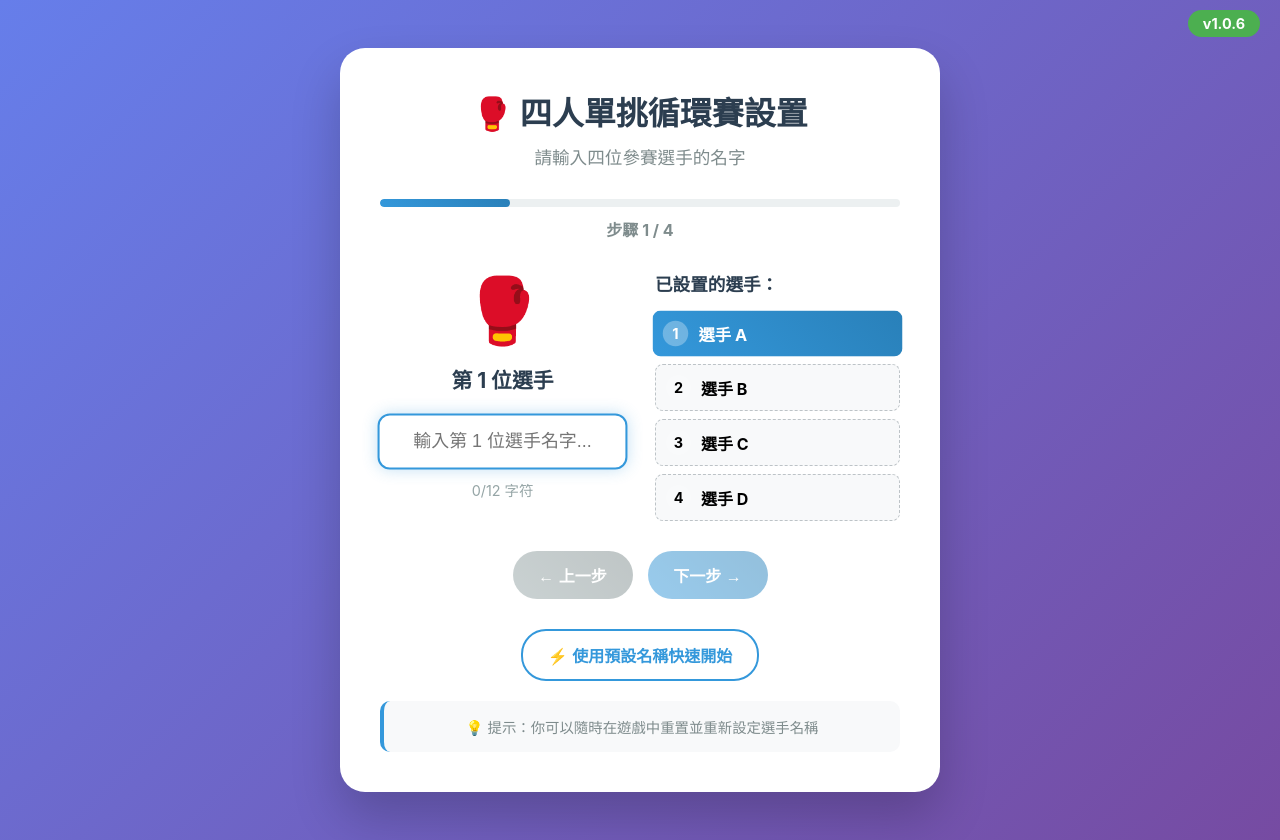
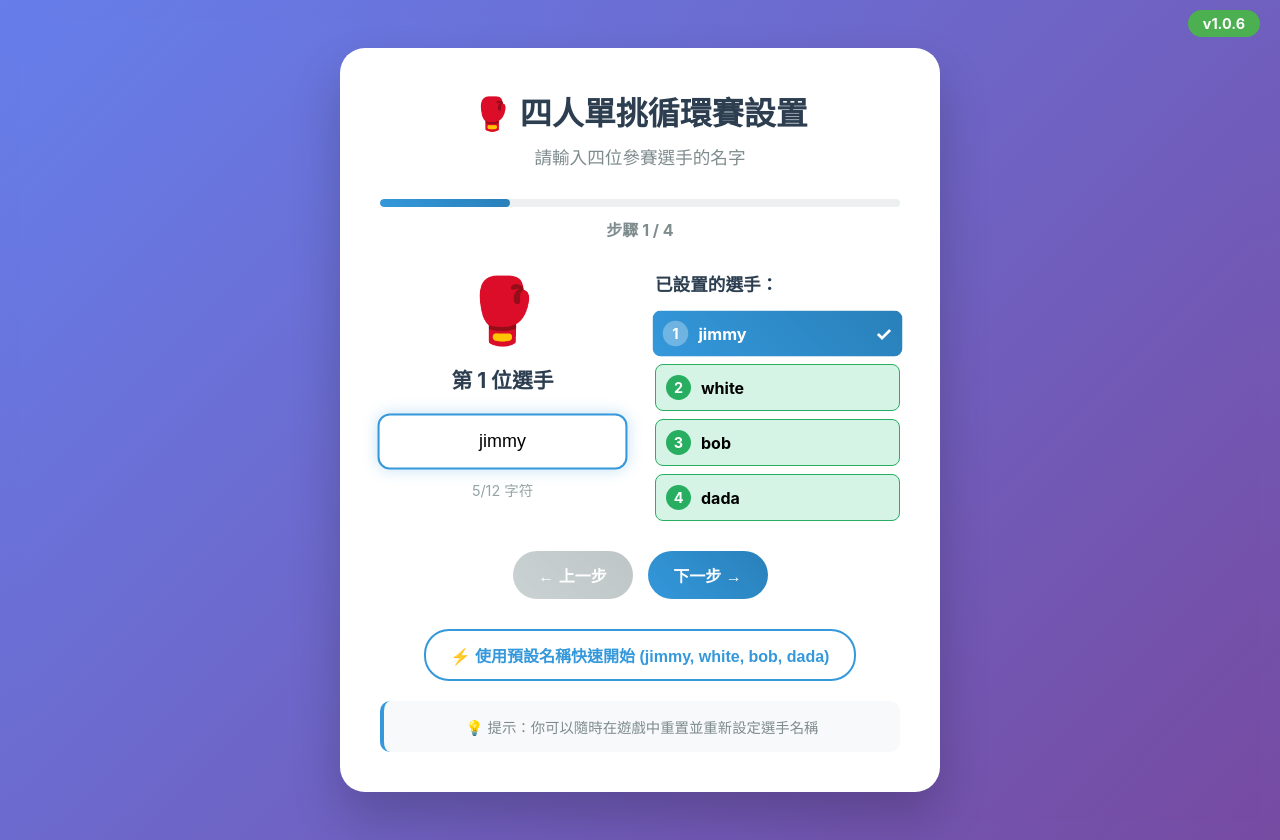
Before and after one commit to yanchen184/sgame-tournament, a React (Create React App) app: page / in a window 1280 px wide. Built offline with nearby package versions, Linux system fonts and the light colour scheme; no server answers.

Commit message:
Update PlayerSetup to use initial names and show current random names

```diff
--- a/src/components/PlayerSetup.js
+++ b/src/components/PlayerSetup.js
@@ -1,9 +1,14 @@
-import React, { useState } from 'react';
+import React, { useState, useEffect } from 'react';
 import './PlayerSetup.css';
 
-const PlayerSetup = ({ onSetupPlayers }) => {
+const PlayerSetup = ({ onSetupPlayers, initialNames = ['bob', 'jimmy', 'white', 'dada'] }) => {
   const [playerNames, setPlayerNames] = useState(['', '', '', '']);
   const [currentStep, setCurrentStep] = useState(0);
+
+  // Initialize with provided names when component mounts
+  useEffect(() => {
+    setPlayerNames([...initialNames]);
+  }, [initialNames]);
 
   const handleNameChange = (index, value) => {
     const newNames = [...playerNames];
@@ -25,7 +30,7 @@ const PlayerSetup = ({ onSetupPlayers }) => {
 
   const handleSubmit = () => {
     const finalNames = playerNames.map((name, index) =>
-      name.trim() || `選手 ${String.fromCharCode(65 + index)}`
+      name.trim() || initialNames[index] || `選手 ${String.fromCharCode(65 + index)}`
     );
     onSetupPlayers(finalNames);
   };
@@ -63,7 +68,7 @@ const PlayerSetup = ({ onSetupPlayers }) => {
               type="text"
               value={playerNames[currentStep]}
               onChange={(e) => handleNameChange(currentStep, e.target.value)}
-              placeholder={`輸入第 ${currentStep + 1} 位選手名字...`}
+              placeholder={`輸入第 ${currentStep + 1} 位選手名字... (預設: ${initialNames[currentStep]})`}
               className="player-name-input"
               maxLength={12}
               autoFocus
@@ -92,7 +97,7 @@ const PlayerSetup = ({ onSetupPlayers }) => {
                 >
                   <span className="preview-number">{index + 1}</span>
                   <span className="preview-name">
-                    {name.trim() || `選手 ${String.fromCharCode(65 + index)}`}
+                    {name.trim() || initialNames[index] || `選手 ${String.fromCharCode(65 + index)}`}
                   </span>
                   {index <= currentStep && name.trim() && (
                     <span className="preview-check">✓</span>
@@ -134,9 +139,9 @@ const PlayerSetup = ({ onSetupPlayers }) => {
           <div className="quick-setup">
             <button
               className="btn outline"
-              onClick={() => onSetupPlayers(['選手 A', '選手 B', '選手 C', '選手 D'])}
+              onClick={() => onSetupPlayers(initialNames)}
             >
-              ⚡ 使用預設名稱快速開始
+              ⚡ 使用預設名稱快速開始 ({initialNames.join(', ')})
             </button>
           </div>
 
```
